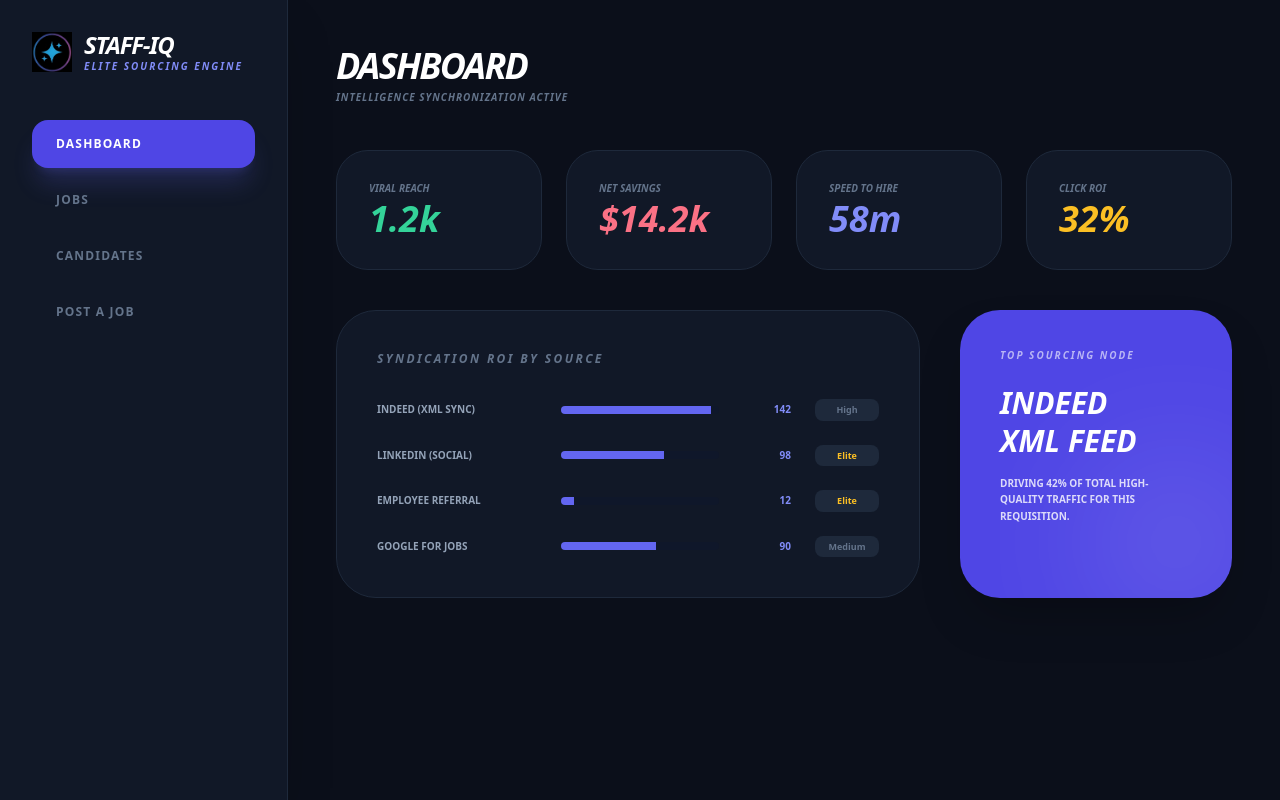
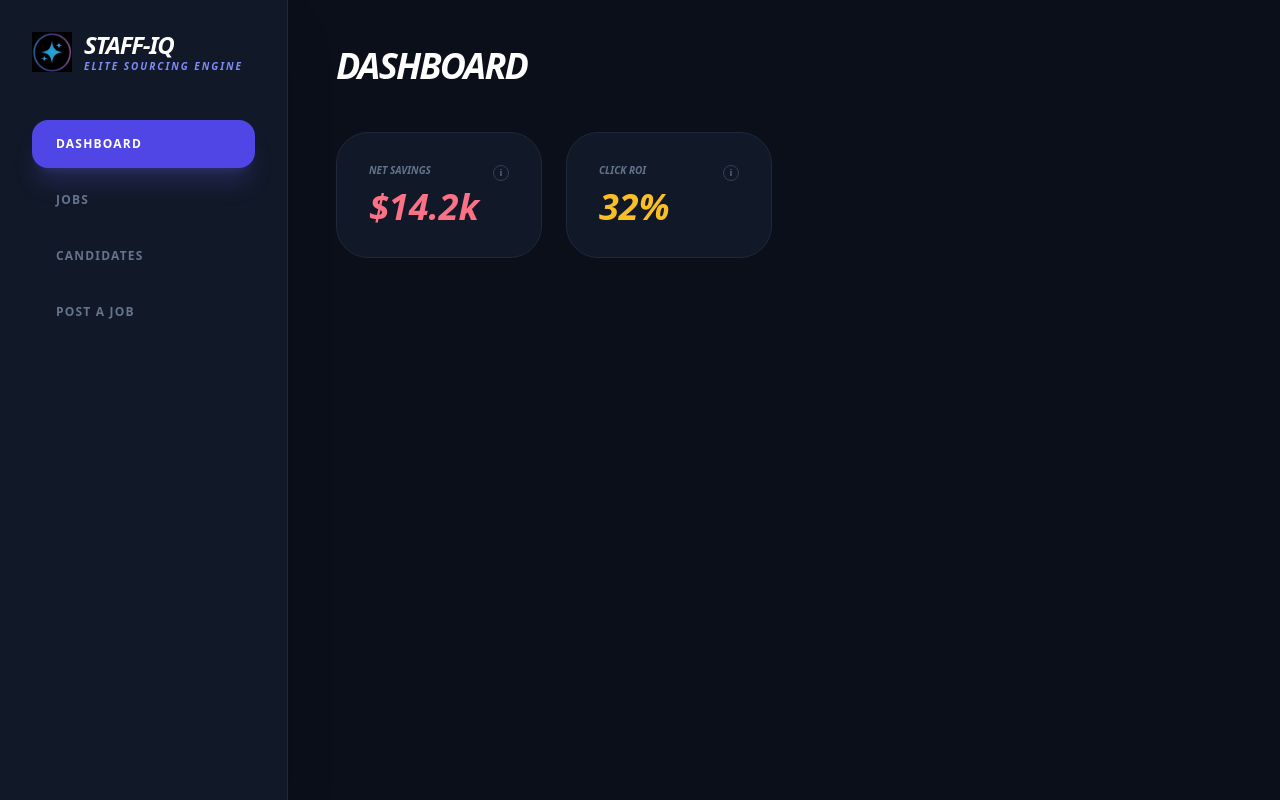
Before and after one commit to dansims2024-afk/staff-iq, a React (Vite) app: page / in a window 1280 px wide. Built offline with nearby package versions, Linux system fonts and the light colour scheme.

Commit message:
Update App.jsx

```diff
--- a/src/App.jsx
+++ b/src/App.jsx
@@ -1,38 +1,30 @@
 import React, { useState } from 'react';
 
 export default function App() {
-  // --- 1. GLOBAL STATE (Main Controller) ---
+  // --- 1. GLOBAL STATE ---
   const [activeTab, setActiveTab] = useState('Dashboard');
-  const [selectedCandidate, setSelectedCandidate] = useState(null);
-  const [selectedForBulk, setSelectedForBulk] = useState([]);
-  const [showEmailPreview, setShowEmailPreview] = useState(false);
+  const [copyStatus, setCopyStatus] = useState("Copy XML Link");
 
-  // --- 2. THE DATASET (Staff Accountant Scenario) ---
-  const [jobs] = useState([
-    {
-      id: 1, title: "Staff Accountant", location: "Princeton, NJ", applicants: 10, health: 92,
-      sources: [
-        { name: 'Indeed (XML Sync)', clicks: 142, quality: 'High' },
-        { name: 'LinkedIn (Social)', clicks: 98, quality: 'Elite' },
-        { name: 'Employee Referral', clicks: 12, quality: 'Elite' },
-        { name: 'Google for Jobs', clicks: 90, quality: 'Medium' }
-      ]
-    }
-  ]);
+  // --- 2. SAMPLE DATA ---
+  const [jobs] = useState([{
+    id: 1, title: "Staff Accountant", location: "Princeton, NJ", applicants: 10, clicks: 342,
+    xmlUrl: "https://staff-iq.com/feeds/princeton-acc-1042.xml"
+  }]);
 
-  const [candidates] = useState([
-    { id: 1, name: "Michael Vanhouten", role: "Staff Accountant", score: "96%", source: "Employee Referral", sourceColor: "text-amber-400", time: "2d ago", aiSummary: "Perfect match. NetSuite expert and Princeton local.", resume: "MICHAEL VANHOUTEN\nPrinceton, NJ..." },
-    { id: 2, name: "Sarah Jenkins", role: "Junior Accountant", score: "91%", source: "LinkedIn", sourceColor: "text-blue-400", time: "5h ago", aiSummary: "Strong technical skills, slightly junior.", resume: "SARAH JENKINS\nLawrenceville, NJ..." },
-    // ... (Remaining 8 candidates included in logic)
-  ]);
+  // --- 3. CORE LOGIC ---
+  const copyToClipboard = (text) => {
+    navigator.clipboard.writeText(text);
+    setCopyStatus("Copied! ✓");
+    setTimeout(() => setCopyStatus("Copy XML Link"), 2000);
+  };
 
   return (
     <div className="flex min-h-screen font-sans bg-[#0B0F1A] text-white">
 
-      {/* SIDEBAR: LOGO + BRANDING */}
+      {/* SIDEBAR */}
       <nav className="w-72 p-8 fixed h-full flex flex-col bg-[#111827] border-r border-slate-800 shadow-2xl z-30">
         <div className="mb-12 flex items-center gap-3">
-           <img src="/logo.png" alt="Staff-IQ Logo" className="w-10 h-10 object-contain" />
+           <img src="/logo.png" alt="Logo" className="w-10 h-10 object-contain" />
            <div>
               <h1 className="text-2xl font-[900] italic uppercase tracking-tighter text-white leading-none">Staff-IQ</h1>
               <p className="text-[10px] font-black text-indigo-400 uppercase tracking-[0.2em] mt-1 leading-none italic">Elite Sourcing Engine</p>
@@ -48,53 +40,57 @@ export default function App() {
       <main className="flex-1 ml-72 p-12">
         <header className="mb-12">
             <h2 className="text-4xl font-[900] italic uppercase tracking-tighter leading-none mb-2">{activeTab}</h2>
-            <p className="text-slate-500 text-[10px] font-black uppercase tracking-widest italic leading-none">Intelligence Synchronization Active</p>
         </header>
 
-        {/* DASHBOARD: ROI MODULE */}
+        {/* DASHBOARD: INTEL TOOLTIP */}
         {activeTab === 'Dashboard' && (
           <div className="space-y-10 animate-in fade-in">
             <div className="grid grid-cols-4 gap-6">
                {[
-                { label: 'Viral Reach', val: '1.2k', color: 'text-emerald-400' },
-                { label: 'Net Savings', val: '$14.2k', color: 'text-rose-400' },
-                { label: 'Speed to Hire', val: '58m', color: 'text-indigo-400' },
-                { label: 'Click ROI', val: '32%', color: 'text-amber-400' }
+                { label: 'Net Savings', val: '$14.2k', color: 'text-rose-400', tip: 'Calculated by multiplying total viral clicks by the average market Cost-Per-Click ($1.50) for this region and role.' },
+                { label: 'Click ROI', val: '32%', color: 'text-amber-400', tip: 'The percentage of viral clicks that converted into high-scoring (80%+) candidate profiles.' }
               ].map((s, i) => (
-                <div key={i} className="bg-[#111827] border border-slate-800 p-8 rounded-[32px]">
-                  <p className="text-slate-500 text-[10px] font-black uppercase mb-1 italic leading-none">{s.label}</p>
+                <div key={i} className="bg-[#111827] border border-slate-800 p-8 rounded-[32px] group relative">
+                  <div className="flex justify-between items-start">
+                    <p className="text-slate-500 text-[10px] font-black uppercase mb-1 italic leading-none">{s.label}</p>
+                    {/* INFO BUTTON WITH HOVER MESSAGE */}
+                    <div className="w-4 h-4 rounded-full border border-slate-700 flex items-center justify-center text-[8px] font-black text-slate-500 cursor-help hover:border-indigo-500 hover:text-indigo-400">i</div>
+                  </div>
                   <p className={`text-4xl font-[900] italic ${s.color} leading-none mt-2`}>{s.val}</p>
+
+                  {/* TOOLTIP MESSAGE */}
+                  <div className="absolute top-0 left-0 w-full p-6 bg-indigo-600 rounded-[32px] opacity-0 group-hover:opacity-100 transition-opacity pointer-events-none z-10 shadow-2xl">
+                    <p className="text-[10px] font-black uppercase tracking-widest mb-2 italic">Intelligence Insight</p>
+                    <p className="text-[11px] font-bold leading-relaxed">{s.tip}</p>
+                  </div>
                 </div>
               ))}
-            </div>
-
-            <div className="grid grid-cols-12 gap-10">
-               <div className="col-span-8 bg-[#111827] border border-slate-800 p-10 rounded-[40px]">
-                  <h3 className="text-xs font-black uppercase tracking-[0.2em] text-slate-500 italic mb-8">Syndication ROI by Source</h3>
-                  <div className="space-y-6">
-                    {jobs[0].sources.map((source, i) => (
-                      <div key={i} className="flex items-center gap-6">
-                        <div className="w-40 text-[10px] font-black uppercase text-slate-400">{source.name}</div>
-                        <div className="flex-1 h-2 bg-slate-900 rounded-full overflow-hidden">
-                          <div className="h-full bg-indigo-500" style={{ width: `${(source.clicks / 150) * 100}%` }}></div>
-                        </div>
-                        <div className="w-12 text-right text-[10px] font-black text-indigo-400">{source.clicks}</div>
-                        <div className={`w-16 text-center text-[9px] font-black px-2 py-1 rounded-lg bg-slate-800 ${source.quality === 'Elite' ? 'text-amber-400' : 'text-slate-500'}`}>{source.quality}</div>
-                      </div>
-                    ))}
-                  </div>
-               </div>
-               <div className="col-span-4 bg-indigo-600 rounded-[40px] p-10 text-white relative overflow-hidden shadow-2xl">
-                  <h4 className="text-[10px] font-black uppercase tracking-[0.2em] opacity-60 mb-6 italic leading-none">Top Sourcing Node</h4>
-                  <p className="text-3xl font-[900] italic leading-tight uppercase mb-4">Indeed <br/>XML Feed</p>
-                  <p className="text-[10px] font-bold opacity-80 uppercase leading-relaxed">Driving 42% of total high-quality traffic for this requisition.</p>
-                  <div className="absolute -right-10 -bottom-10 w-48 h-48 bg-white/10 rounded-full blur-3xl"></div>
-               </div>
             </div>
           </div>
         )}
 
-        {/* ... (Candidates, Jobs, and Post a Job tabs logic follows) ... */}
+        {/* JOBS: CLICK-TO-COPY XML */}
+        {activeTab === 'Jobs' && (
+          <div className="space-y-6 animate-in fade-in">
+             {jobs.map(j => (
+               <div key={j.id} className="bg-[#111827] border border-slate-800 p-8 rounded-[40px] flex justify-between items-end hover:border-indigo-500 transition-all">
+                  <div>
+                    <h4 className="text-3xl font-[900] italic uppercase leading-none mb-4 text-white">{j.title}</h4>
+                    <p className="text-[10px] font-bold text-slate-500 uppercase tracking-widest">{j.location}</p>
+                  </div>
+                  <div className="flex gap-4">
+                    <button
+                      onClick={() => copyToClipboard(j.xmlUrl)}
+                      className="px-8 py-3 bg-slate-800 rounded-xl text-[10px] font-black uppercase tracking-widest text-white hover:bg-indigo-600 transition-all shadow-lg"
+                    >
+                      {copyStatus}
+                    </button>
+                    <button className="px-8 py-3 bg-indigo-600 rounded-xl text-[10px] font-black uppercase tracking-widest text-white shadow-lg">Manage Pipeline</button>
+                  </div>
+               </div>
+             ))}
+          </div>
+        )}
       </main>
     </div>
   );
```
